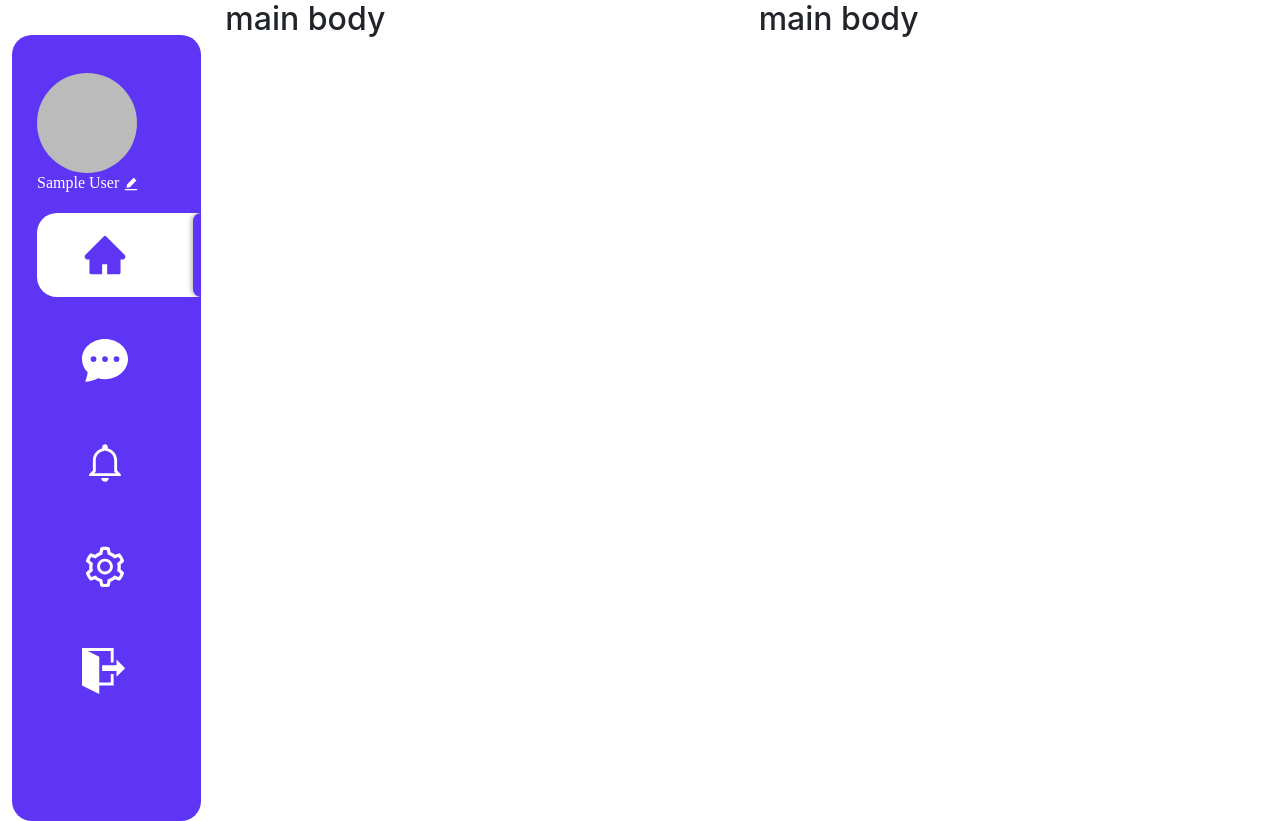
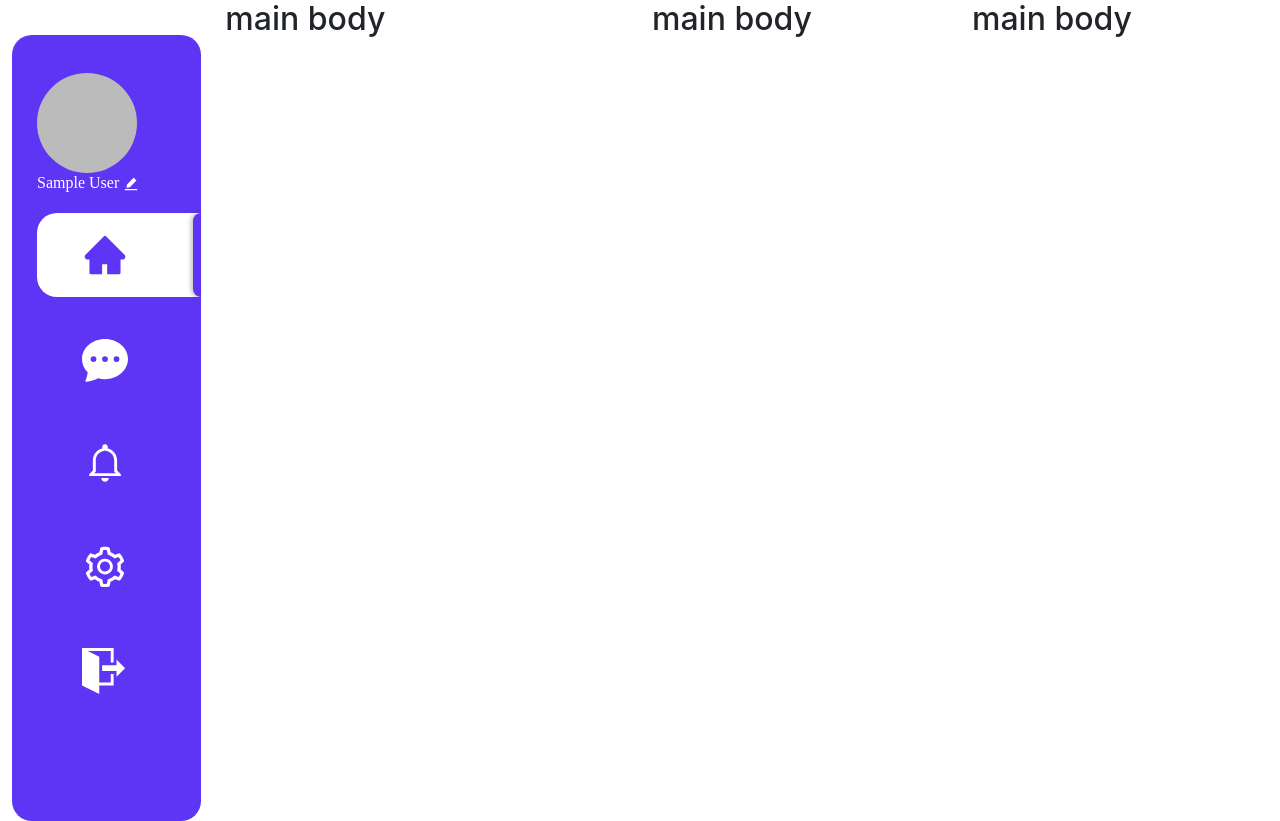
Before and after one commit to shoebabedin12/chatapp, a React (Create React App) app: page /home in a window 1280 px wide. Built offline with nearby package versions, Linux system fonts and the light colour scheme; no server answers; sample sign-in values are in the browser's storage.

Commit message:
first commit

```diff
--- a/src/components/Home/MainHomePage.js
+++ b/src/components/Home/MainHomePage.js
@@ -8,10 +8,13 @@ const MainHomePage = (props) => {
         <div className="col-md-2">
           <SideNav active="home" user={props.user}/>
         </div>
-        <div className="col-md-5">
+        <div className="col-md-4">
           <h2>main body</h2>
         </div>
-        <div className="col-md-5">
+        <div className="col-md-3">
+          <h2>main body</h2>
+        </div>
+        <div className="col-md-3">
           <h2>main body</h2>
         </div>
       </div>
```
